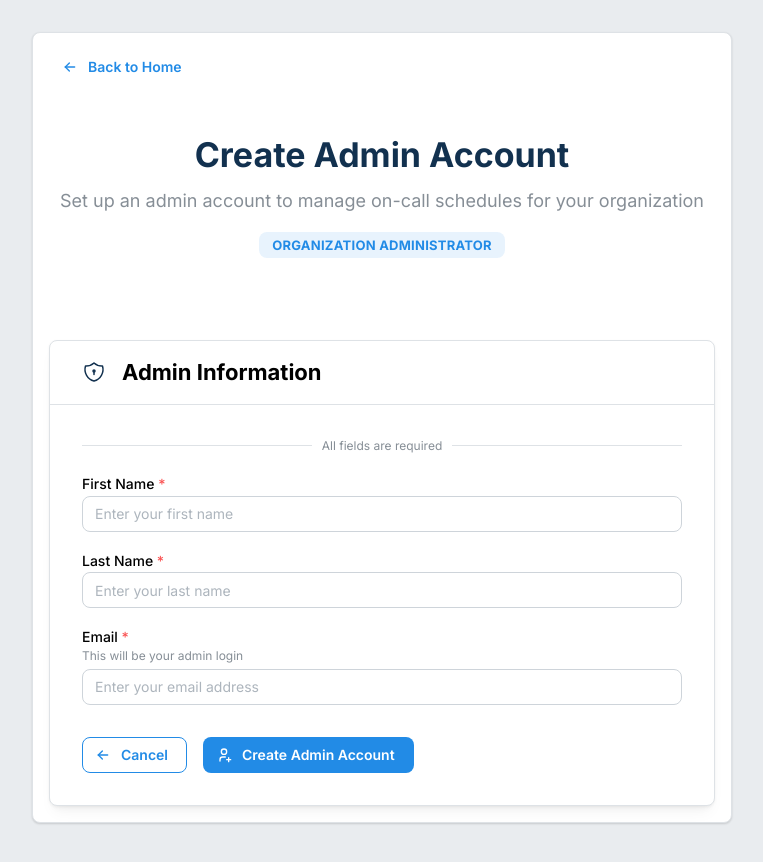
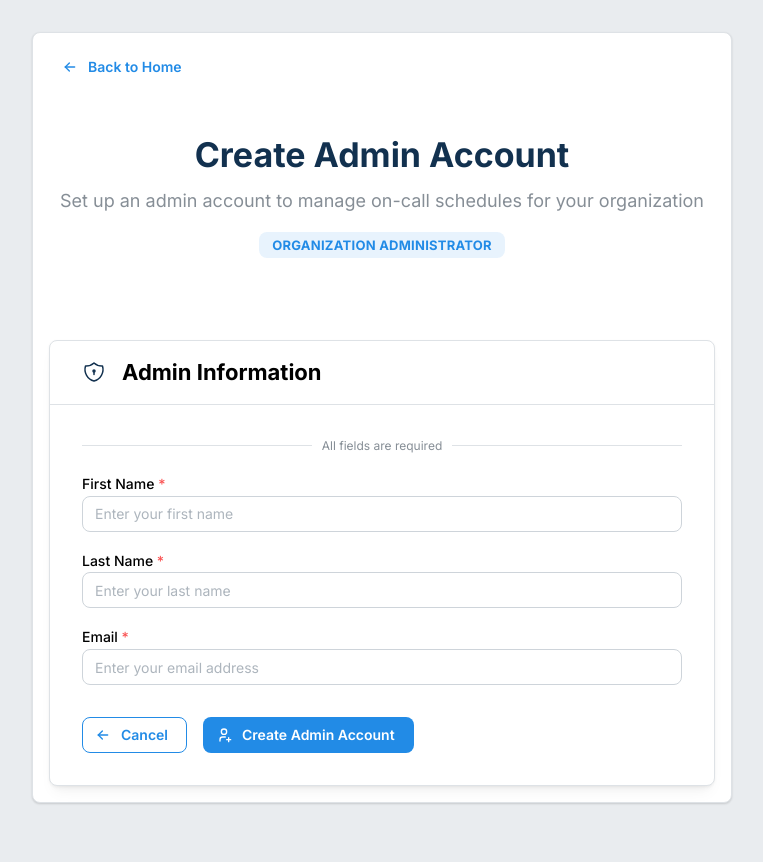
Before and after one commit to shelesteven/MyOnCall, a React (Vite) app in the folder react/my-on-call/: page /auth/admin/sign-up in a window 1280 px wide. Shown: the top 862 px of the page, without its empty margins (258-1021 px from the left). Built offline with nearby package versions, Linux system fonts and the light colour scheme.

Commit message:
Removed sign up page admin email reference

```diff
--- a/react/my-on-call/src/pages/auth/admin/sign-up.jsx
+++ b/react/my-on-call/src/pages/auth/admin/sign-up.jsx
@@ -61,7 +61,7 @@ export default function AdminSignUp() {
 
               <TextInput label="Last Name" placeholder="Enter your last name" withAsterisk {...form.getInputProps("last_name")} />
 
-              <TextInput label="Email" placeholder="Enter your email address" withAsterisk description="This will be your admin login" {...form.getInputProps("email")} />
+              <TextInput label="Email" placeholder="Enter your email address" withAsterisk {...form.getInputProps("email")} />
             </Stack>
 
             <Group position="apart" mt="xl">
```
